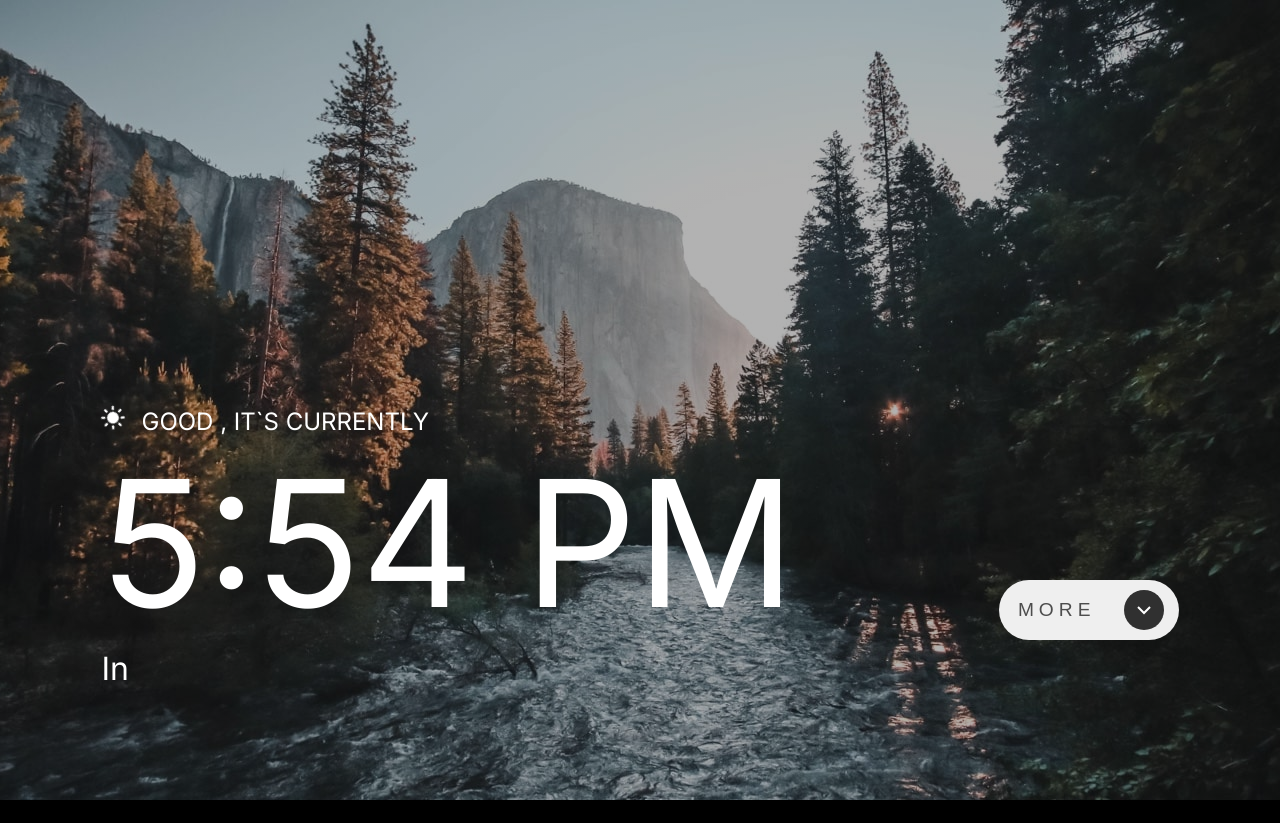
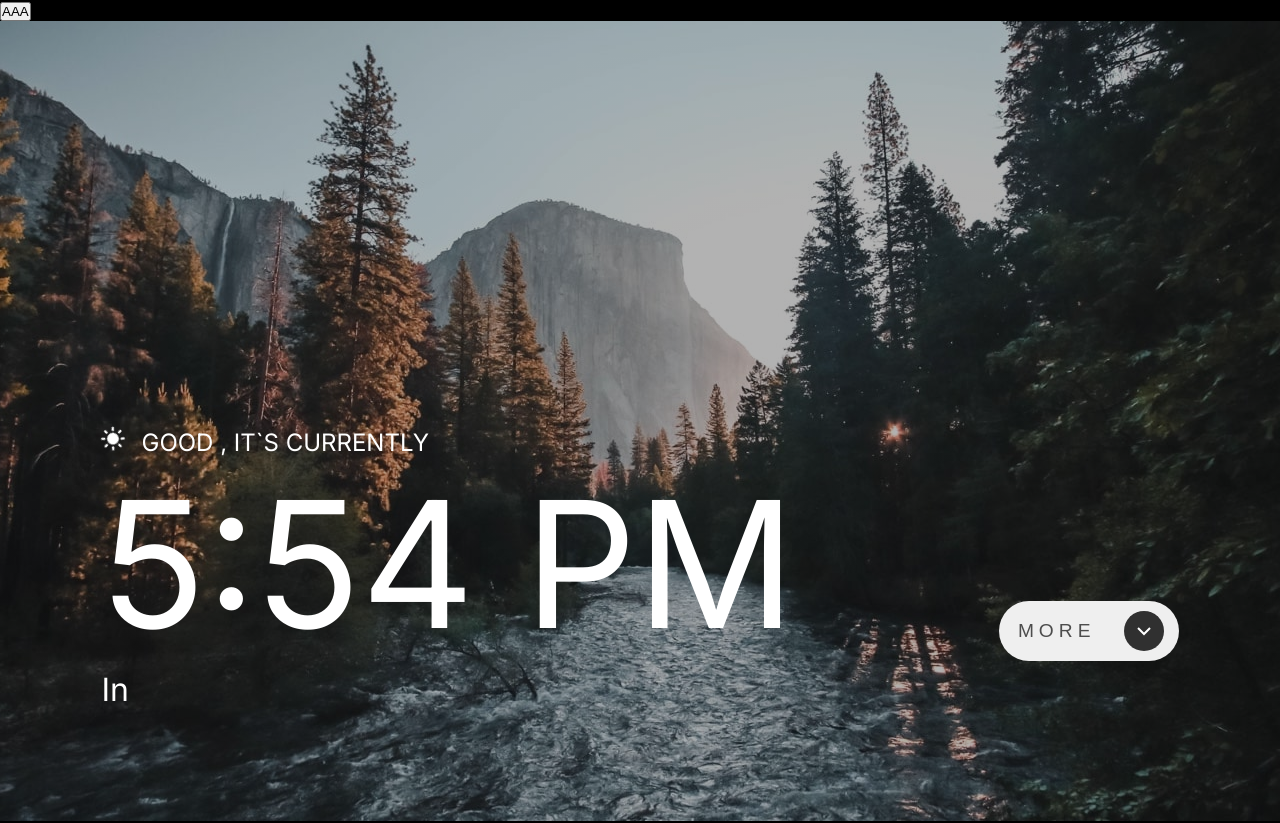
Before and after one commit to JEKO10/Clock-App, a React (Create React App) app: page / in a window 1280 px wide. Shown: the top 823 px of the page. Built offline with nearby package versions, Linux system fonts and the light colour scheme; no server answers.

Commit message:
fetching quotes

```diff
--- a/src/App.js
+++ b/src/App.js
@@ -1,6 +1,7 @@
 import { useState, useEffect } from "react";
 import Main from "./components/Main";
 import MoreInfo from "./components/MoreInfo";
+import Quotes from "./components/Quotes";
 
 function App() {
   const [location, setLocation] = useState("");
@@ -16,11 +17,10 @@ function App() {
 
   const fetchTimezone = async () => {
     const response = await fetch(
-      `http://worldtimeapi.org/api/timezone/${location}`
+      `https://worldtimeapi.org/api/timezone/${location}`
     );
     const data = await response.json();
     setTimezone(data);
-    console.log(data);
   };
 
   useEffect(() => {
@@ -30,6 +30,7 @@ function App() {
 
   return (
     <>
+      <Quotes />
       <Main location={location} />
       <MoreInfo timezone={timezone} />
     </>
--- /dev/null
+++ b/src/components/Quotes.jsx
@@ -0,0 +1,20 @@
+import React, { useState } from "react";
+
+function Quotes() {
+  const [quote, setQuote] = useState("");
+
+  const fetchQuote = async () => {
+    const response = await fetch("https://api.quotable.io/random");
+    const data = await response.json();
+    setQuote(data);
+    console.log(quote);
+  };
+
+  return (
+    <section className="quotes">
+      <button onClick={fetchQuote}>AAA</button>
+    </section>
+  );
+}
+
+export default Quotes;
```
